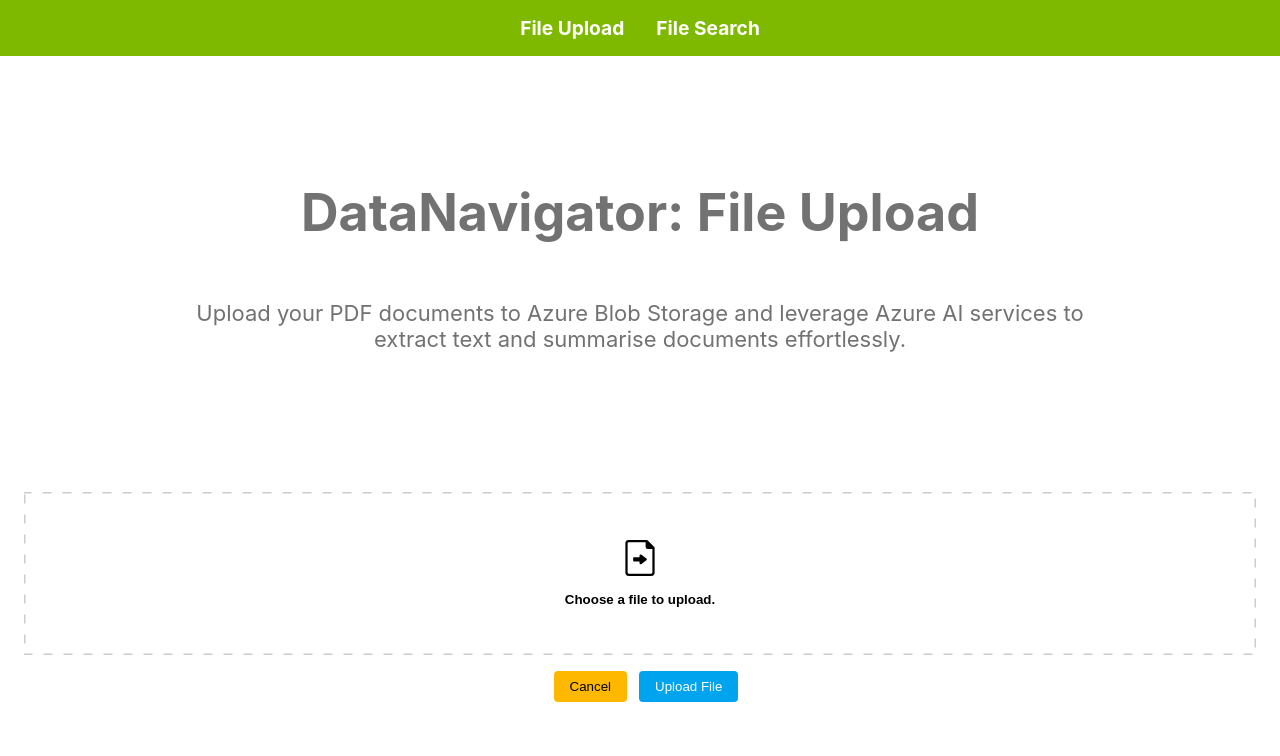
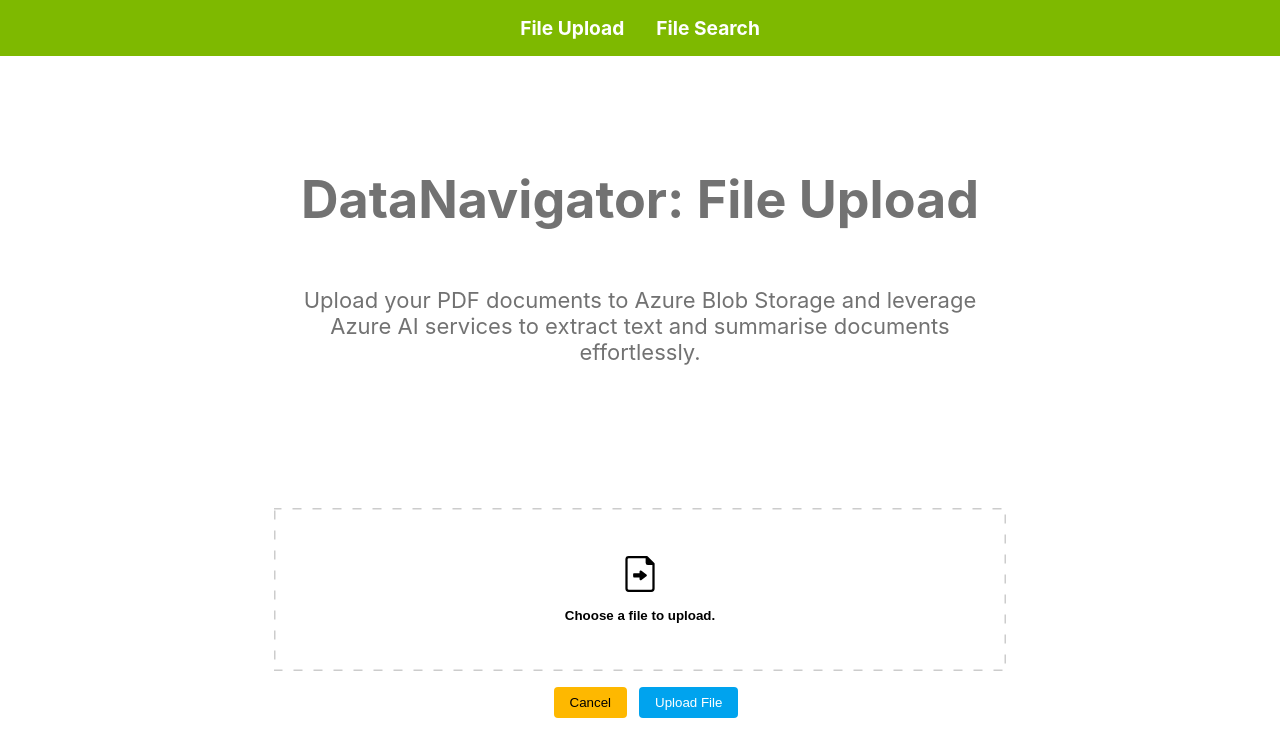
Before and after one commit to aa3281/data-navigator, a React (Create React App) app: page / in a window 1280 px wide. Shown: the top 756 px of the page. Built offline with nearby package versions, Linux system fonts and the light colour scheme.

Commit message:
list files

```diff
--- a/src/App.scss
+++ b/src/App.scss
@@ -3,12 +3,16 @@
   text-align: center;
   display: grid;
   grid-template:
-    '. . appheader . .'
-    '. . fileupload . .'
-    '. . searchcontainer . .';
+    '. appheader appheader appheader .'
+    '. fileupload fileupload fileupload .'
+    '. searchcontainer searchcontainer searchcontainer .'
+    '. filelist filelist filelist .';
   color: #727272;
   background-color: #fff;
   margin: 1.5rem;
+  gap: 1rem;
+  grid-template-columns: 1fr 1fr 1fr 1fr 1fr;
+
 }
 
 /* Header Styling */
@@ -20,7 +24,6 @@
   justify-content: center;
   font-size: calc(10px + 2vmin);
   grid-area: appheader;
-  width: 75%;
   margin: 0 auto;
 
   p {
@@ -57,18 +60,31 @@
   }
 }
 
+
+/* File List */
+.file-list {
+  grid-area: filelist;
+  display: flex;
+  flex-direction: column;
+  text-align: left;
+  margin: 4rem 0;
+
+  h2 {
+    text-align: center;
+  }
+}
+
 /* Search Container Styling */
 .search-container {
   display: flex;
-  justify-content: center;
-  margin-top: 2rem;
   grid-area: searchcontainer;
 }
 
 .search-form {
   display: flex;
   align-items: center;
-  width: 75%;
+  width: 100%;
+  margin: 0 1rem;
 }
 
 .search-input {
--- a/src/fileSearch.js
+++ b/src/fileSearch.js
@@ -1,7 +1,22 @@
-import React, { useState } from 'react';
+import React, { useState, useEffect } from 'react';
+import { listBlobsInContainer } from './blobService';
 
 const FileSearch = () => {
     const [query, setQuery] = useState("");
+    const [blobs, setBlobs] = useState([]);
+
+    useEffect(() => {
+        const fetchBlobs = async () => {
+            try {
+                const blobList = await listBlobsInContainer();
+                setBlobs(blobList);
+            } catch (error) {
+                console.error('Error fetching blobs:', error);
+            }
+        };
+
+        fetchBlobs();
+    }, []);
 
     const handleInputChange = (event) => {
         setQuery(event.target.value);
@@ -21,6 +36,17 @@
                     Search through the documents stored in the Azure Blob Storage container and ask questions. “Chat” with your data in natural language and get relevant information from your stored documents.
                 </p>
             </header>
+
+            <div className="file-list">
+                <h2>File List</h2>
+                <hr style={{border: '1px solid #000000'}}/>
+               <ul>
+                    {blobs.map((blob, index) => (
+                        <li key={index}>{blob}</li>
+                    ))}
+                </ul>
+            </div>
+
             <div className="search-container">
                 <form onSubmit={handleSubmit} className="search-form">
                     <input
```
Lines whose indentation alone changed are shown as unchanged.
